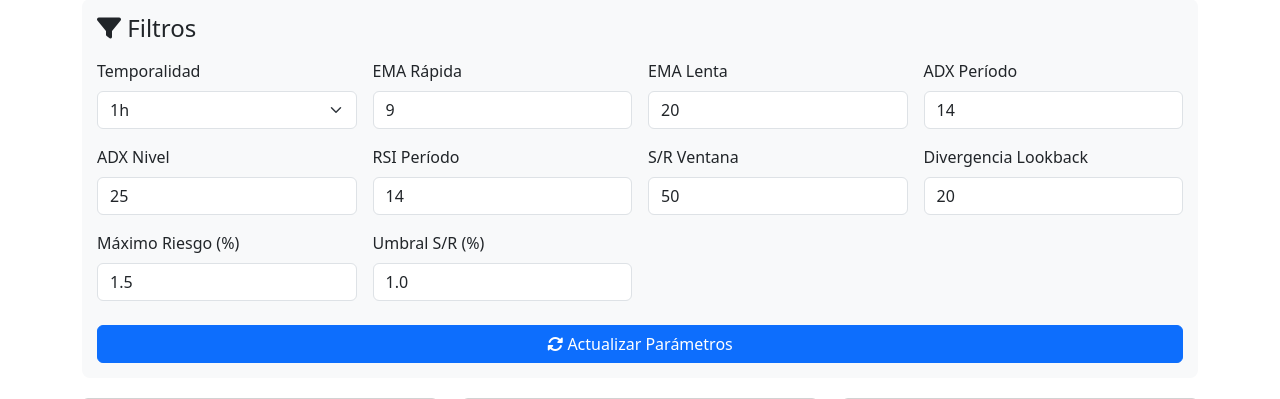
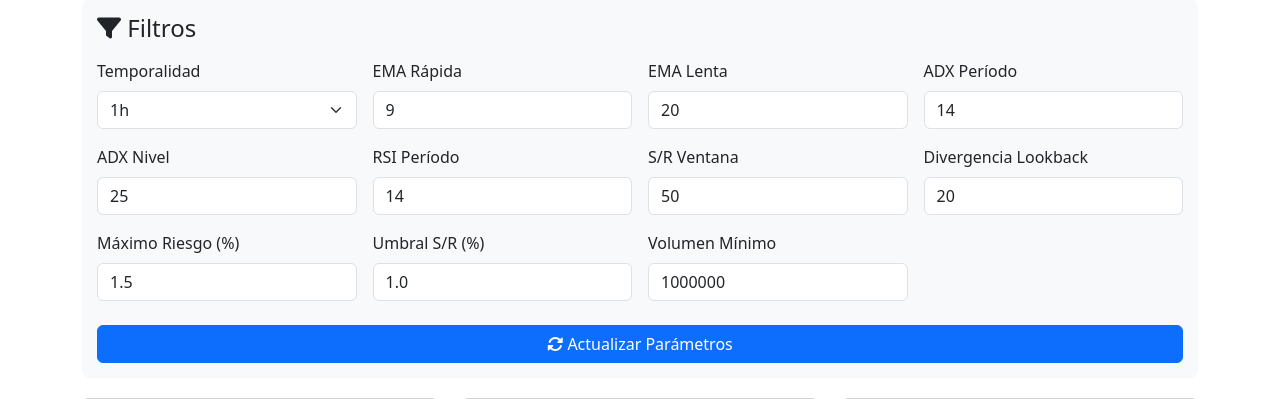
Before and after one commit to Willer5000/cryptotrendwgta, a Flask app: page / in a window 1280 px wide. Shown: the part 308-707 px from the top of the page. Run offline with Flask 3, Linux system fonts and the light colour scheme; data that the repository does not hold is empty; some libraries are stand-ins or nearby versions.

Commit message:
Update index.html

```diff
--- a/templates/index.html
+++ b/templates/index.html
@@ -54,6 +54,13 @@
             margin: 2px;
             font-size: 0.85rem;
         }
+        .signal-badge {
+            font-size: 0.75rem;
+            padding: 3px 6px;
+            border-radius: 4px;
+        }
+        .badge-long { background-color: #4CAF50; color: white; }
+        .badge-short { background-color: #F44336; color: white; }
     </style>
 </head>
 <body>
@@ -150,6 +157,11 @@
                     <div class="col-md-3">
                         <label class="form-label">Umbral S/R (%)</label>
                         <input type="number" name="price_distance_threshold" value="{{ params.price_distance_threshold }}" class="form-control" step="0.1" min="0.1" max="5">
+                    </div>
+
+                    <div class="col-md-3">
+                        <label class="form-label">Volumen Mínimo</label>
+                        <input type="number" name="volume_threshold" value="{{ params.volume_threshold }}" class="form-control" step="1000" min="0">
                     </div>
 
                     <div class="col-md-12 mt-4">
@@ -260,7 +272,9 @@
                                         <td class="text-danger">{{ signal.sl }}</td>
                                         <td class="text-success">{{ signal.tp1 }}</td>
                                         <td class="text-success">{{ signal.tp2 }}</td>
-                                        <td class="volume-{{ signal.volume|lower|replace(' ', '-') }}">{{ signal.volume }}</td>
+                                        <td class="volume-{{ signal.volume|lower|replace(' ', '-') }}">
+                                            {{ signal.volume }}
+                                        </td>
                                         <td>{{ signal.adx }}</td>
                                         <td>
                                             <a href="/chart/{{ signal.symbol }}/long" class="btn btn-sm btn-info">
@@ -317,7 +331,9 @@
                                         <td class="text-danger">{{ signal.sl }}</td>
                                         <td class="text-success">{{ signal.tp1 }}</td>
                                         <td class="text-success">{{ signal.tp2 }}</td>
-                                        <td class="volume-{{ signal.volume|lower|replace(' ', '-') }}">{{ signal.volume }}</td>
+                                        <td class="volume-{{ signal.volume|lower|replace(' ', '-') }}">
+                                            {{ signal.volume }}
+                                        </td>
                                         <td>{{ signal.adx }}</td>
                                         <td>
                                             <a href="/chart/{{ signal.symbol }}/short" class="btn btn-sm btn-info">
@@ -383,7 +399,7 @@
                 labels: ['Distancia a Entrada'],
                 datasets: [{
                     label: 'Distancia Promedio (%)',
-                    data: [{{ long_signals|map(attribute='distance')|sum / long_signals|length if long_signals else 0 }}],
+                    data: [{{ long_stats.distance | default(0) }}],
                     backgroundColor: 'rgba(46, 204, 113, 0.7)'
                 }]
             },
@@ -416,7 +432,7 @@
                 labels: ['Distancia a Entrada'],
                 datasets: [{
                     label: 'Distancia Promedio (%)',
-                    data: [{{ short_signals|map(attribute='distance')|sum / short_signals|length if short_signals else 0 }}],
+                    data: [{{ short_stats.distance | default(0) }}],
                     backgroundColor: 'rgba(231, 76, 60, 0.7)'
                 }]
             },
@@ -486,29 +502,6 @@
             }
         });
 
-        // Traza especial para Bitcoin si está presente
-        const btcData = scatterData.find(item => item.symbol === 'BTC');
-        if (btcData) {
-            traces.push({
-                x: [btcData.long_prob],
-                y: [btcData.short_prob],
-                text: ['BTC'],
-                mode: 'markers+text',
-                type: 'scatter',
-                name: 'Bitcoin',
-                marker: {
-                    size: 12,
-                    color: '#FFD700',
-                    symbol: 'star'
-                },
-                textfont: {
-                    size: 12,
-                    color: '#FFD700'
-                },
-                hoverinfo: 'text+x+y'
-            });
-        }
-
         // Diseño del gráfico
         const layout = {
             title: 'Probabilidades de Trading por Criptomoneda',
@@ -575,7 +568,7 @@
             const visibleTraces = [];
 
             traces.forEach((trace, index) => {
-                if (filter === 'all' || trace.name === filter || trace.name === 'Bitcoin') {
+                if (filter === 'all' || trace.name === filter) {
                     visibleTraces.push(index);
                 }
             });
```
